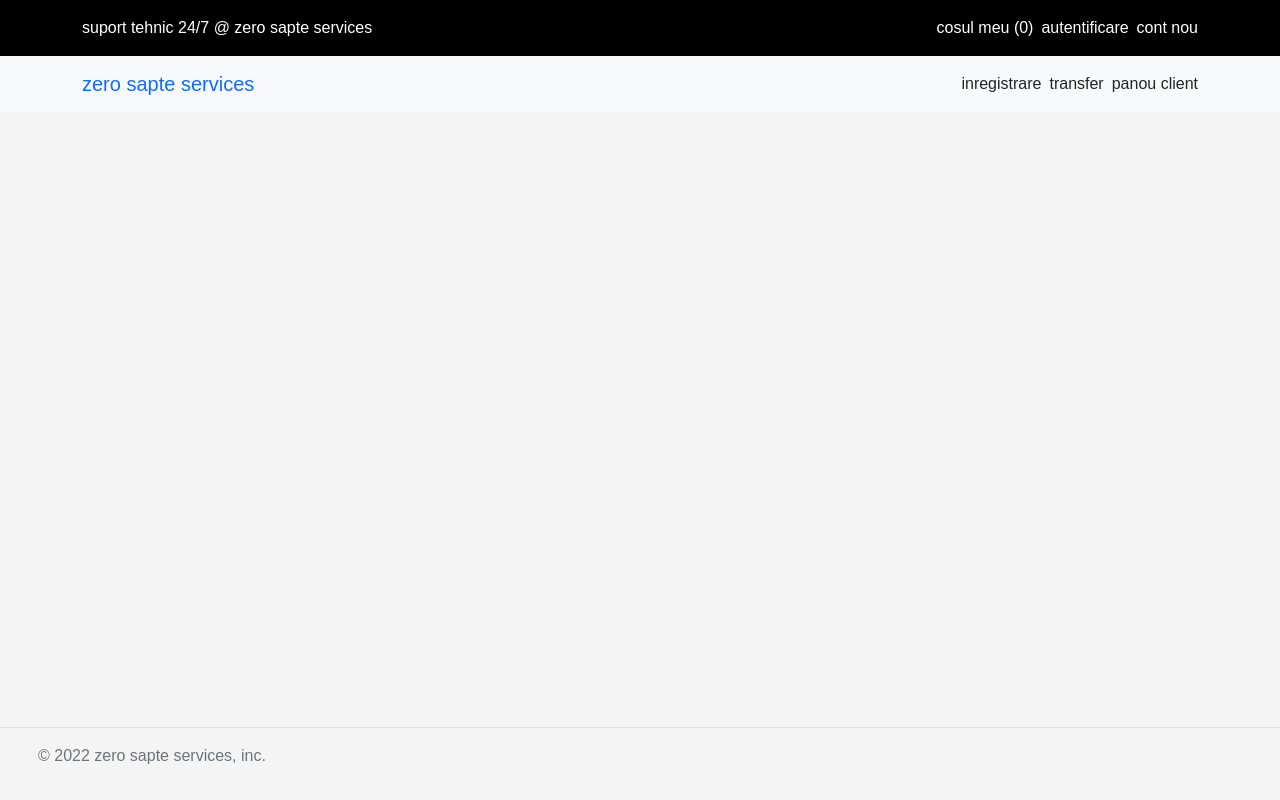
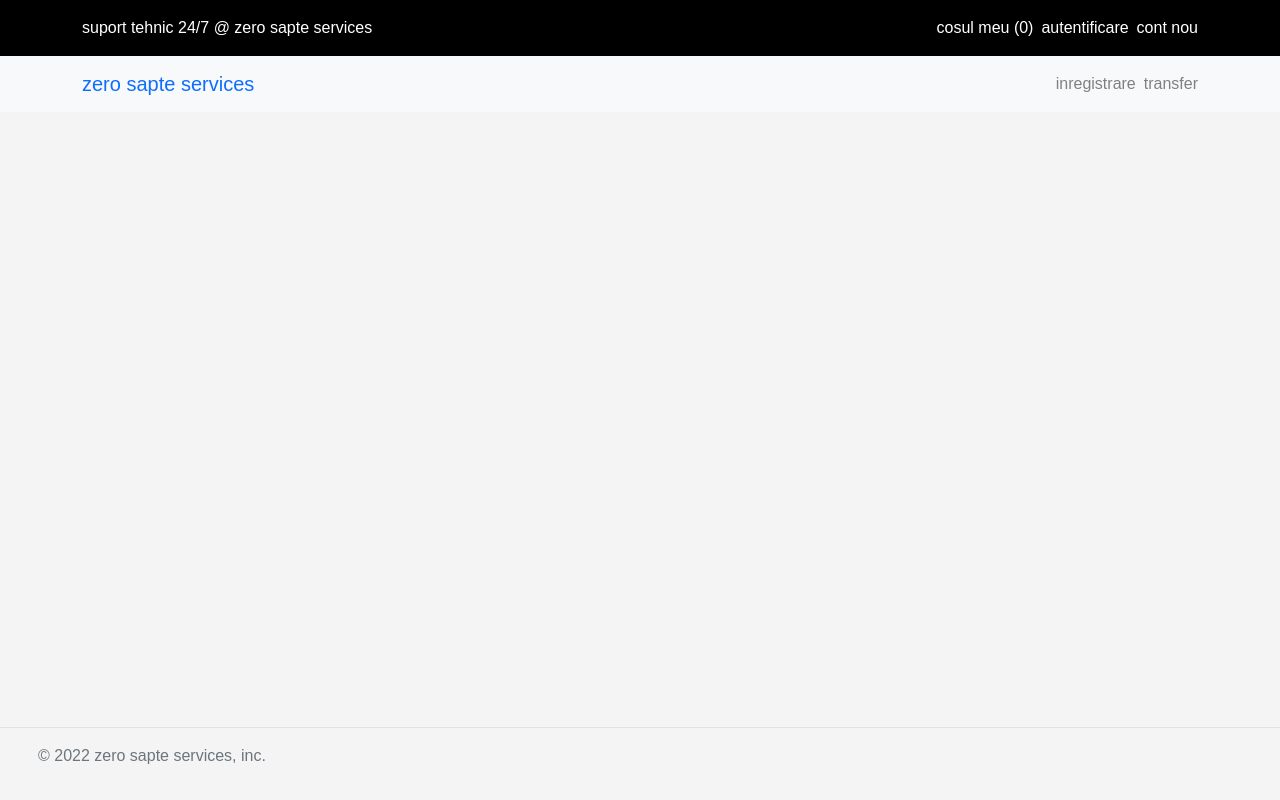
Before and after one commit to danutsss/mevn-domains-registry, a Vue app in the folder client/: page / in a window 1280 px wide. Built offline with nearby package versions, Linux system fonts and the light colour scheme; a web font is replaced by a local one; what vue-cookies would draw is missing.

Commit message:
removed a link from header nav

```diff
--- a/client/src/assets/scss/layouts/header.scss
+++ b/client/src/assets/scss/layouts/header.scss
@@ -45,3 +45,15 @@
 a {
     text-decoration: none !important;
 }
+
+.nav-item {
+    a {
+        color: grey;
+        transition: 0.15s all ease-out;
+    }
+
+    a:hover {
+        color: black;
+        transition: 0.15s all ease-in;
+    }
+}
--- a/client/src/components/layouts/Header.vue
+++ b/client/src/components/layouts/Header.vue
@@ -56,9 +56,12 @@
                     class="collapse navbar-collapse"
                 >
                     <ul class="nav navbar-nav w-100 justify-content-end">
-                        <li class="nav-item">inregistrare</li>
-                        <li class="nav-item">transfer</li>
-                        <li class="nav-item">panou client</li>
+                        <li class="nav-item">
+                            <a href="/store">inregistrare</a>
+                        </li>
+                        <li class="nav-item">
+                            <a href="/store/transfer">transfer</a>
+                        </li>
                     </ul>
                 </div>
             </div>
@@ -79,8 +82,8 @@ export default {
         logout() {
             apiConnector()
                 .get("/api/client/logout")
-                .then((response) => {
-                    console.log(response);
+                .then((/*response*/) => {
+                    // console.log(response);
                     window.localStorage.removeItem("jwtToken");
                     window.localStorage.removeItem("jwtExpiry");
                     window.location.href = "/store";
```
